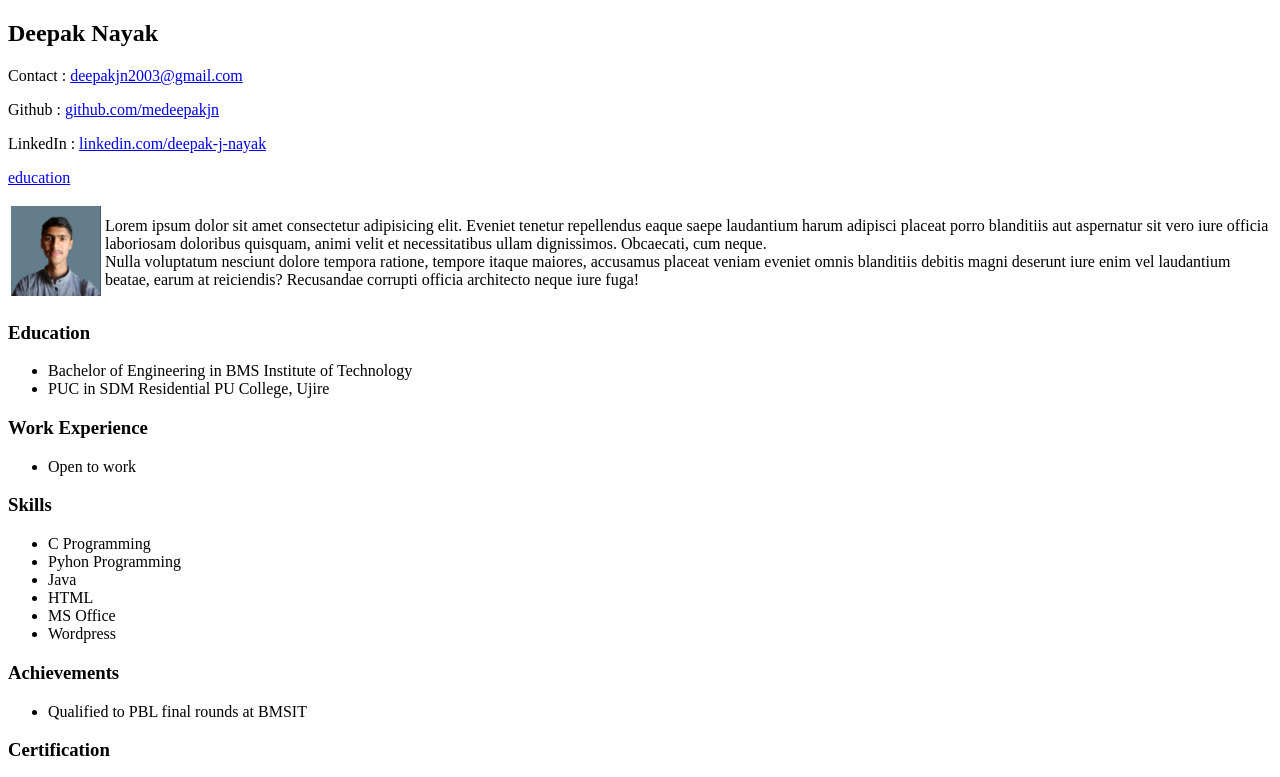
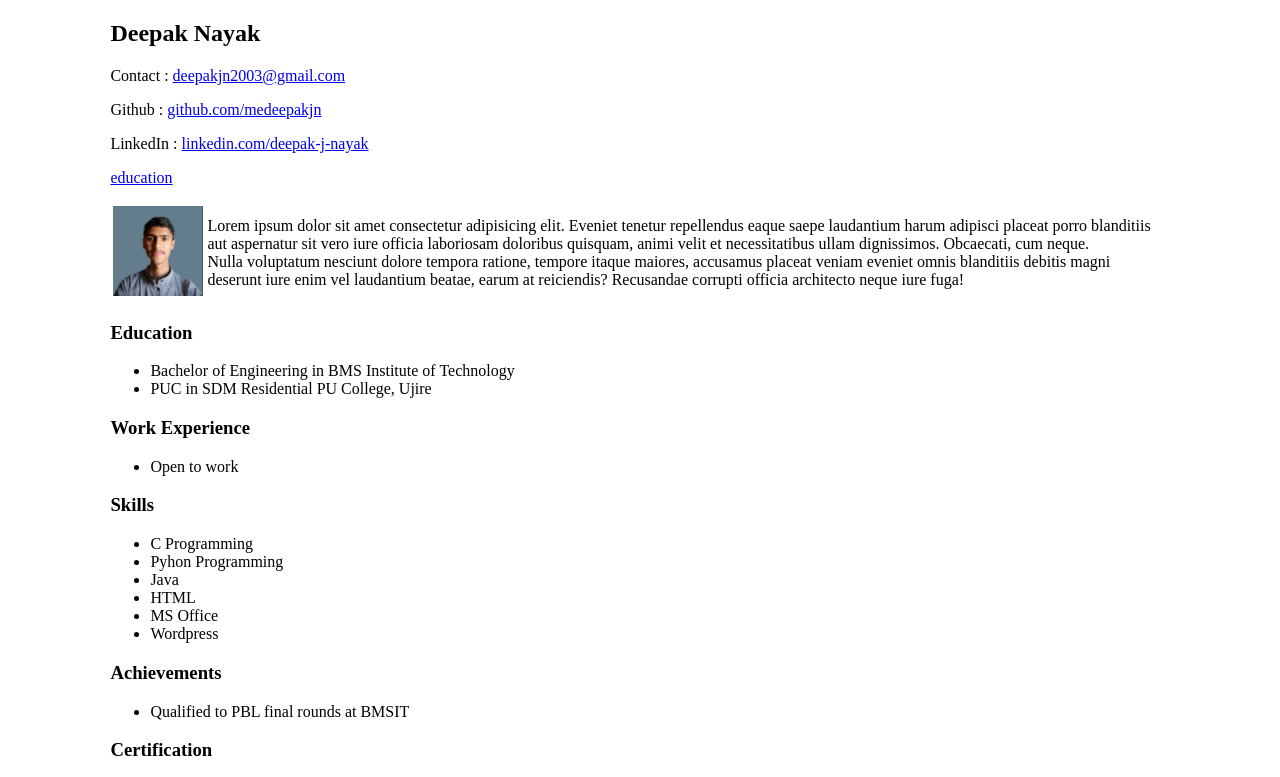
Before and after one commit to MeDeepakJN/resume, a plain HTML site: page index.html in a window 1280 px wide. Shown: the top 777 px of the page. Drawn offline with Linux system fonts and the light colour scheme.

Commit message:
Add files via upload

```diff
--- a/index.html
+++ b/index.html
@@ -6,6 +6,13 @@
     <meta name="viewport" content="width=device-width, initial-scale=1.0">
     <title>Deepak-Resume</title>
 </head>
+<style>
+    body{
+        padding-left: 8%;
+        padding-right: 8%;
+
+    }
+</style>
 <body>
 
     <div>
```
